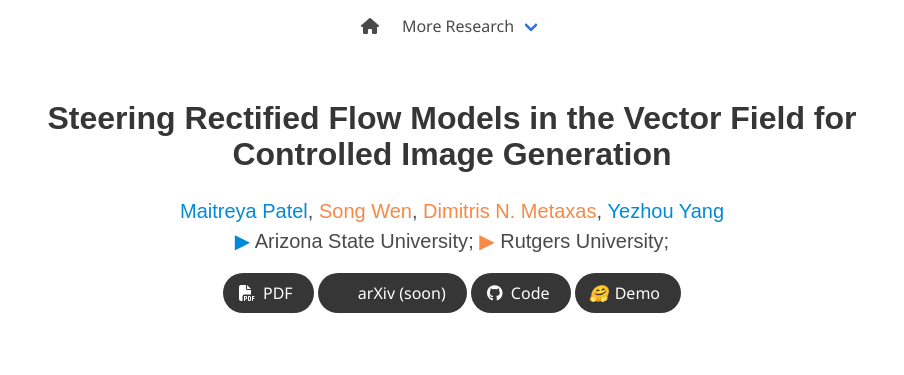
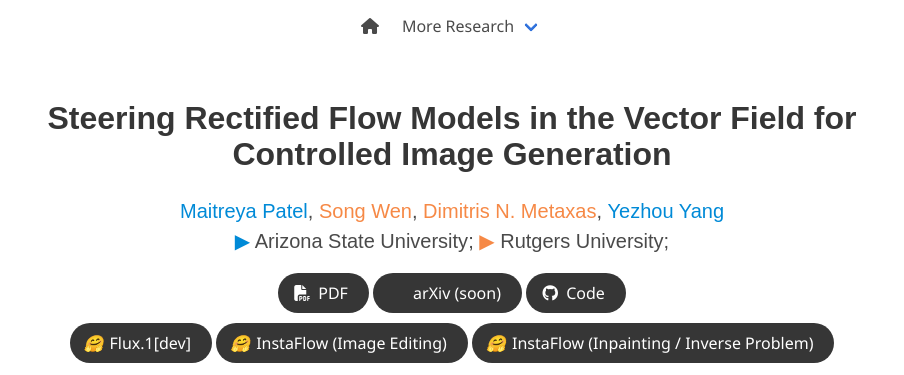
Before and after one commit to FlowChef/flowchef.github.io, a plain HTML site: page index.html in a window 1280 px wide. Shown: the top 375 px of the page, without its empty margins (188-1092 px from the left). Drawn offline with nearby package versions, Linux system fonts and the light colour scheme; some icons are missing; a web font is replaced by a local one.

Commit message:
demo links added

```diff
--- a/index.html
+++ b/index.html
@@ -217,7 +217,7 @@
               <div class="publication-links">
                 <!-- PDF Link. -->
                 <span class="link-block">
-                  <a href="#" class="external-link button is-normal is-rounded is-dark">
+                  <a href="static/docs/FlowChef_ArXiv.pdf" class="external-link button is-normal is-rounded is-dark">
                     <span class="icon">
                       <i class="fas fa-file-pdf"></i>
                     </span>
@@ -234,7 +234,7 @@
                 </span>
                 <!-- Code Link. -->
                 <span class="link-block">
-                  <a href="https://github.com/eclipse-t2i/eclipse-inference"
+                  <a href="https://github.com/FlowChef/flowchef"
                     class="external-link button is-normal is-rounded is-dark">
                     <span class="icon">
                       <i class="fab fa-github"></i>
@@ -242,13 +242,33 @@
                     <span>Code</span>
                   </a>
                 </span>
+                <br>
                 <!-- Huggingface -->
                 <span class="link-block">
-                  <a href="https://huggingface.co/FlowChef" class="external-link button is-normal is-rounded is-dark">
+                  <a href="https://huggingface.co/spaces/FlowChef/FlowChef-Flux1-dev"
+                    class="external-link button is-normal is-rounded is-dark">
                     <span class="icon">
                       <i class="ai">🤗</i>
                     </span>
-                    <span>Demo</span>
+                    <span>Flux.1[dev]</span>
+                  </a>
+                </span>
+                <span class="link-block">
+                  <a href="https://huggingface.co/spaces/FlowChef/FlowChef-InstaFlow-Edit"
+                    class="external-link button is-normal is-rounded is-dark">
+                    <span class="icon">
+                      <i class="ai">🤗</i>
+                    </span>
+                    <span>InstaFlow (Image Editing)</span>
+                  </a>
+                </span>
+                <span class="link-block">
+                  <a href="https://huggingface.co/spaces/FlowChef/FlowChef-InstaFlow-InverseProblem-Inpainting"
+                    class="external-link button is-normal is-rounded is-dark">
+                    <span class="icon">
+                      <i class="ai">🤗</i>
+                    </span>
+                    <span>InstaFlow (Inpainting / Inverse Problem)</span>
                   </a>
                 </span>
               </div>
```
Also changed, not shown: 2 other files.
